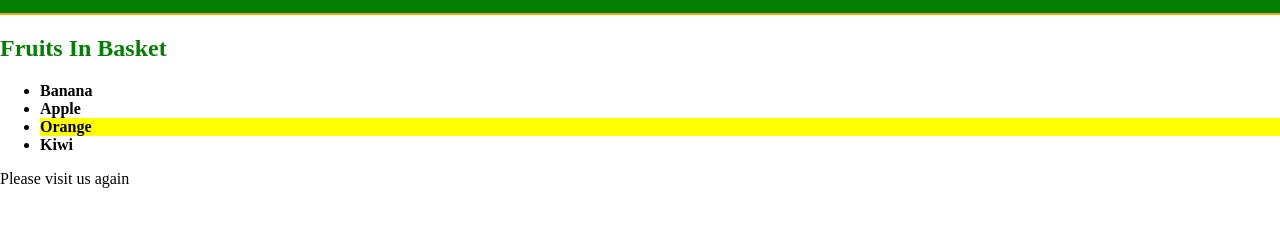
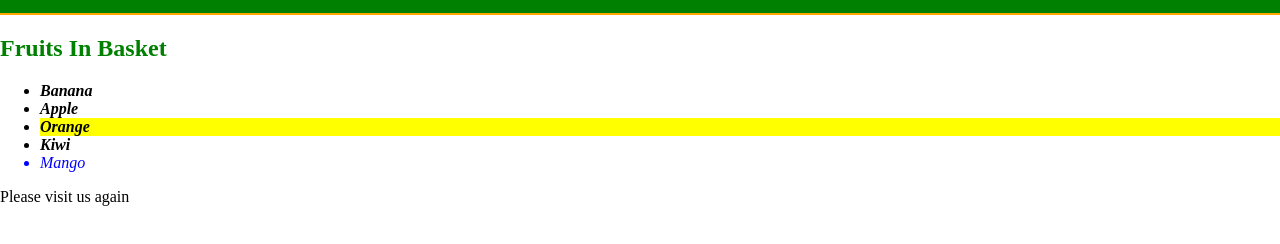
Before and after one commit to Rahul-Chahar/firstGit, a plain HTML site: page index.html in a window 1280 px wide. Shown: the part 56-300 px from the top of the page. Drawn offline with Linux system fonts and the light colour scheme.

Commit message:
use getElementsByTagName

```diff
--- a/index.html
+++ b/index.html
@@ -17,6 +17,7 @@
         <li class="fruit">Apple</li>
         <li class="fruit">Orange</li>
         <li class="fruit">Kiwi</li>
+        <li>Mango</li>
       </ul>
     </div>
     <div id="thanks"></div>
--- a/index.js
+++ b/index.js
@@ -18,3 +18,10 @@ fruit[2].style.backgroundColor = 'yellow';
 for(let i = 0; i < fruit.length; i++){
   fruit[i].style.fontWeight = 'bold';
 }
+
+const listItems = document.getElementsByTagName('li');
+listItems[4].style.color = 'blue';
+
+for(let i = 0; i < listItems.length; i++){
+  listItems[i].style.fontStyle = 'italic';
+}
```
